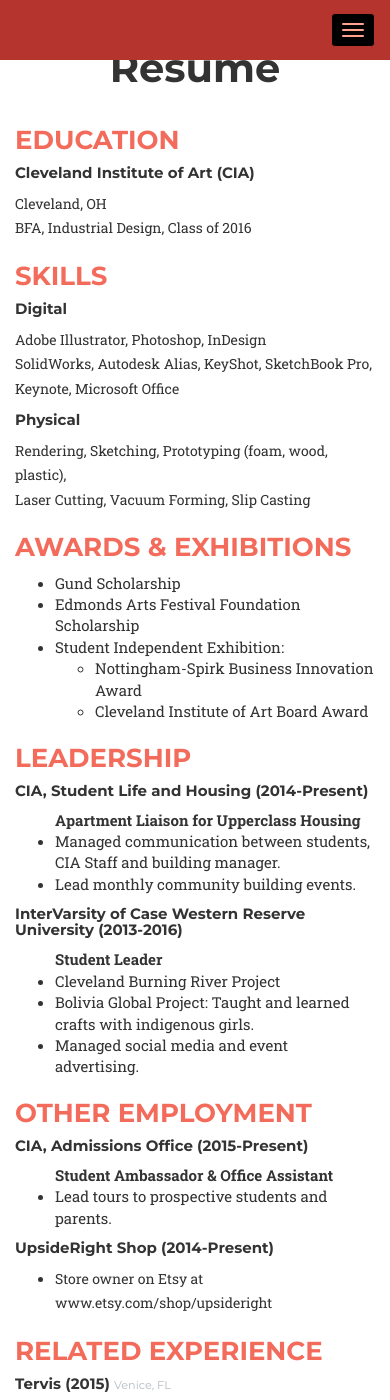
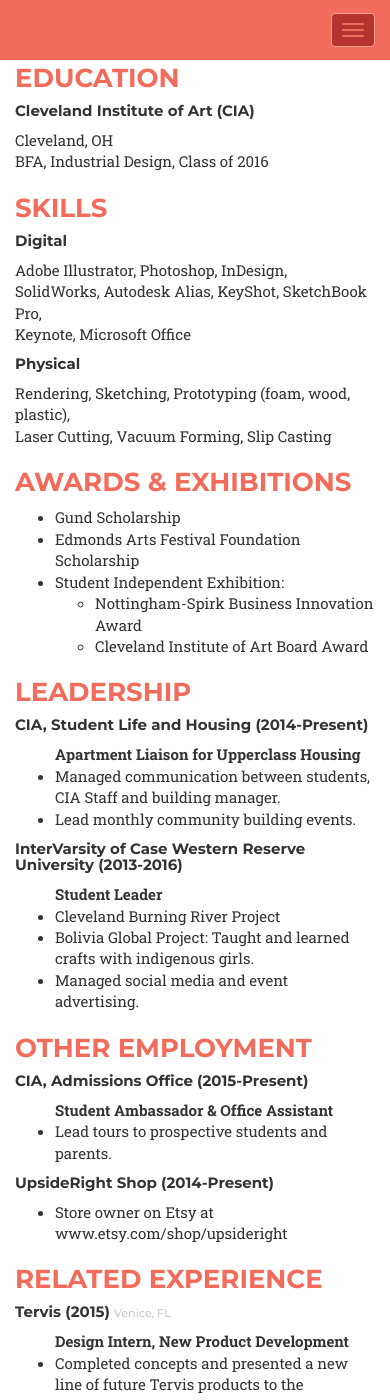
Before and after one commit to bpiercy/samipiercy, a Jekyll site: the page built from index.html, in a window 390 px wide and 1400 px high, scrolled down 5565 px. Built offline with Jekyll 4.4.1, drawn with Linux system fonts in a browser that asks for light colours; some web fonts are replaced.

Commit message:
0.1.19 fixing title scroll and phone resolution color schemes

```diff
--- a/_includes/header.html
+++ b/_includes/header.html
@@ -2,7 +2,7 @@
     <nav class="navbar navbar-default navbar-fixed-top">
         <div class="container">
             <!-- Brand and toggle get grouped for better mobile display -->
-            <div class="navbar-header page-scroll">
+            <div class="navbar-header">
                 <button type="button" class="navbar-toggle" data-toggle="collapse" data-target="#bs-example-navbar-collapse-1">
                     <span class="sr-only">Toggle navigation</span>
                     <span class="icon-bar"></span>
@@ -38,7 +38,7 @@
     <header>
         <div class="container">
             <div class="intro-text">
-                <img src="{{ '/img/Logo_NameWhite.png' | prepend: site.baseurl }}">
+                <img src="{{ '/img/Logo_NameWhite.png' | prepend: site.baseurl }}" />
                 <div class="intro-lead-in">Welcome to my studio</div>
             </div>
         </div>
--- a/_includes/resume.html
+++ b/_includes/resume.html
@@ -16,7 +16,7 @@
 
                     <h3>SKILLS</h3>
                     <h5>Digital</h5>
-                    <p>Adobe Illustrator, Photoshop, InDesign<br>
+                    <p>Adobe Illustrator, Photoshop, InDesign,<br>
                     SolidWorks, Autodesk Alias, KeyShot, SketchBook Pro, <br>Keynote, Microsoft Office</p>
                     <h5>Physical</h5>
                     <p>Rendering, Sketching, Prototyping (foam, wood, plastic),<br>Laser Cutting, Vacuum Forming, Slip Casting</p>
@@ -61,15 +61,15 @@
                 <div class="col-md-6">
                     <h3>RELATED EXPERIENCE</h3>
                     <h5>Tervis (2015) <small>Venice, FL</small></h5>
-                    <strong>Design Intern, New Product Development</strong>
                     <ul>
+                        <strong>Design Intern, New Product Development</strong>
                         <li>Completed concepts and presented a new line of future Tervis products to the executive team.</li>
                         <li>Performed market research through customer interviews, store visits, and focus groups.</li>
                         <li>3D modeled, sketched, and problem-solved packaging.</li>
                     </ul>
                     <h5>Little Tikes (2014) <small>Hudson, OH</small></h5>
-                    <strong>Design Intern, Industrial Design</strong>
                     <ul>
+                        <strong>Design Intern, Industrial Design</strong>
                         <li>Collaborated with the design and marketing teams to create the Lil’ Ocean Explorers™ baby line, currently on the market.</li>
                         <li>Made foam prototypes and solved packaging issues.</li>
                     </ul>
--- a/js/agency.js
+++ b/js/agency.js
@@ -8,6 +8,7 @@
 $(function() {
     $('.page-scroll').bind('click', function(event) {
         var $anchor = $(this);
+        console.log($($anchor.attr('href')));
         $('html, body').stop().animate({
             scrollTop: $($anchor.attr('href')).offset().top
         }, 1000, 'easeInOutExpo');
```
Also changed, not shown: _includes/css/agency.css (+8 -8 lines).
